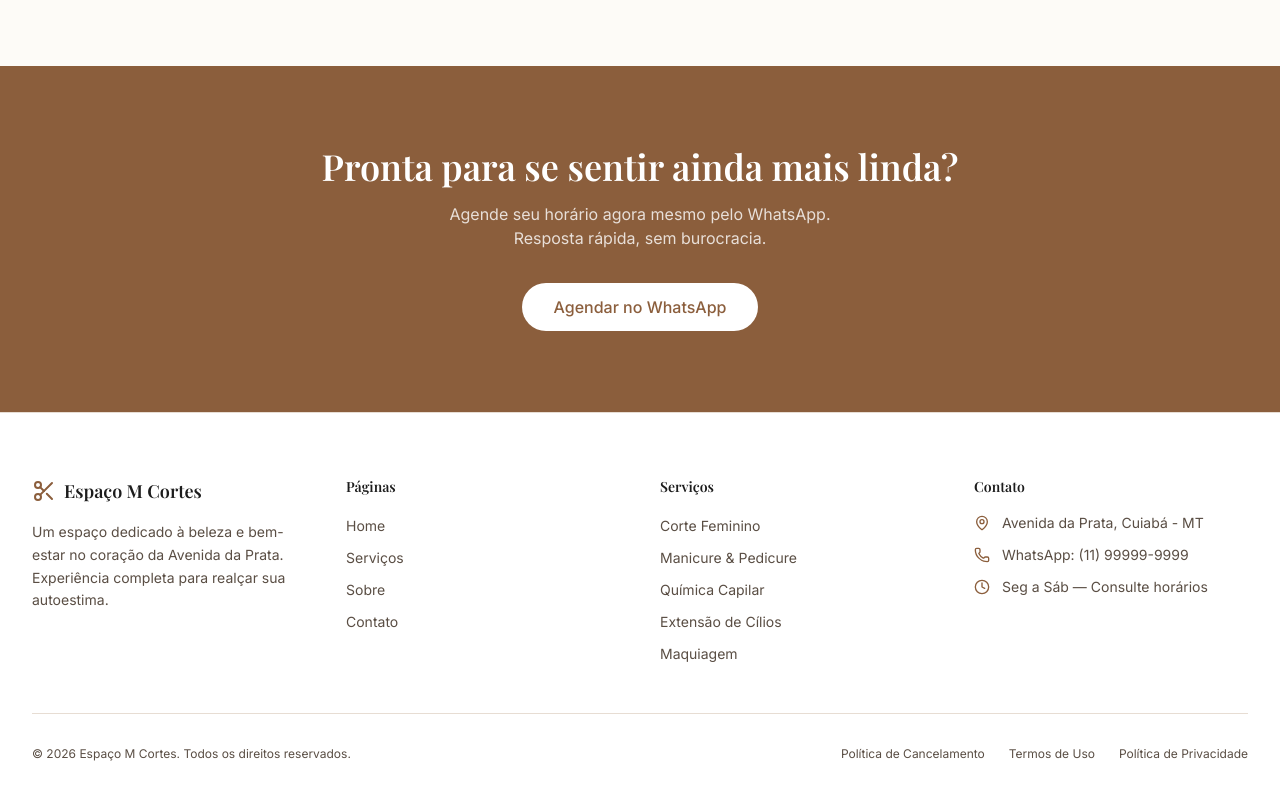
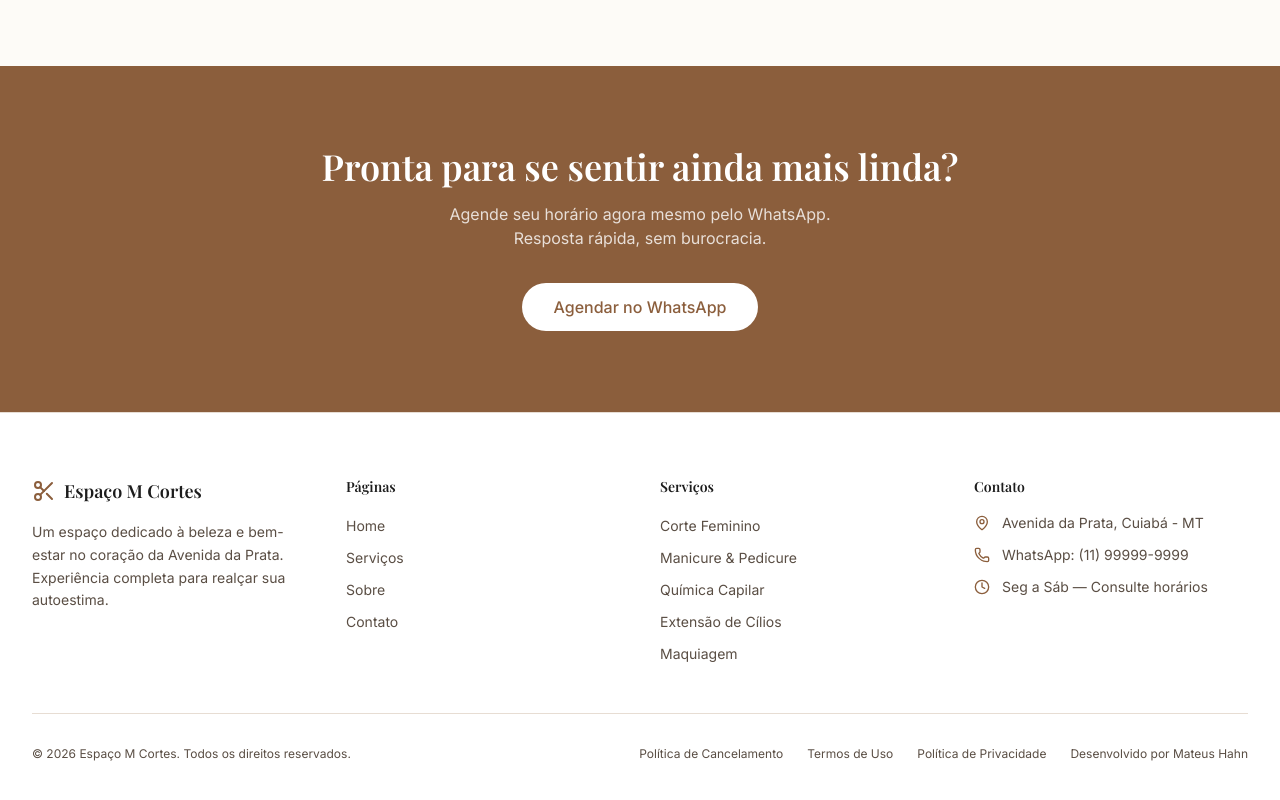
Before and after one commit to mateushahndev/espaco-m-cortes, a Next.js app: page / in a window 1280 px wide. Shown: the part 2996-3796 px from the top of the page. Built offline with nearby package versions, Linux system fonts and the light colour scheme; a web font is replaced by a local one.

Commit message:
fix: adicionando link ao site mateushahn.com no footer

```diff
--- a/src/components/layout/Footer.tsx
+++ b/src/components/layout/Footer.tsx
@@ -116,7 +116,7 @@
             <p className="text-xs text-muted">
               © {new Date().getFullYear()} Espaço M Cortes. Todos os direitos reservados.
             </p>
-            <div className="flex gap-6">
+            <div className="flex items-center gap-6">
               {footerLinks.legal.map((link) => (
                 <Link
                   key={link.href}
@@ -126,6 +126,17 @@
                   {link.label}
                 </Link>
               ))}
+              <span className="text-xs text-muted">
+                Desenvolvido por{" "}
+                <a
+                  href="https://www.mateushahn.com"
+                  target="_blank"
+                  rel="noopener noreferrer"
+                  className="text-muted hover:text-primary transition-colors"
+                >
+                  Mateus Hahn
+                </a>
+              </span>
             </div>
           </div>
         </div>
```
